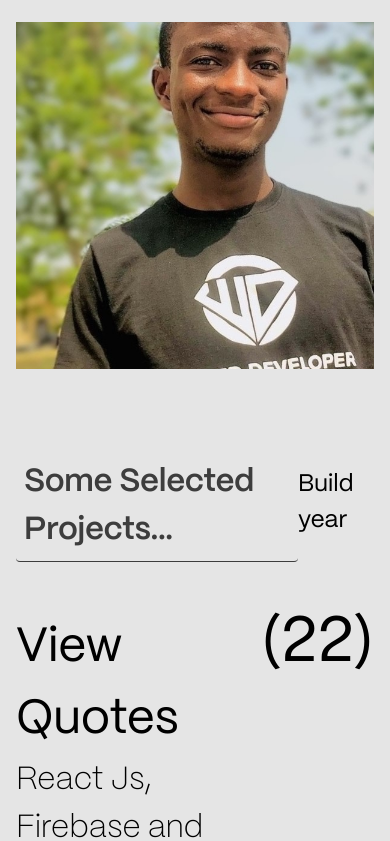
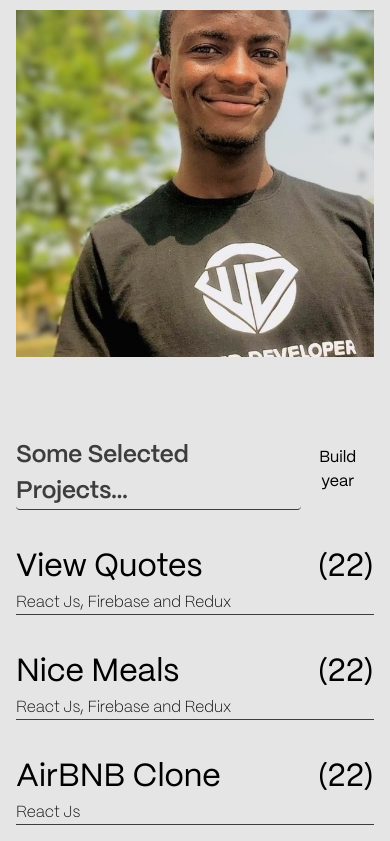
Before and after one commit to AirZED/new-portfolio, a React (Vite) app: page / in a window 390 px wide. Shown: the part 1156-1997 px from the top of the page. Built offline with nearby package versions, Linux system fonts and the light colour scheme.

Commit message:
working on SelectedProjectsComponent

```diff
--- a/src/sections/SelectedProjects.tsx
+++ b/src/sections/SelectedProjects.tsx
@@ -13,7 +13,7 @@ const SelectedProjects = forwardRef((props, ref: any) => {
     <div className={style.projects} id="projects" ref={ref}>
       <div className={style["projects-header"]}>
         <Topic content={"Some Selected Projects"} />
-        <p>Build year</p>
+        <span>Build year</span>
       </div>
 
       {projectData.map((el) => (
--- a/src/styles/Project.module.css
+++ b/src/styles/Project.module.css
@@ -53,8 +53,35 @@
 
 @media (max-width:1200px) {}
 
-@media (max-width:700px) {
+@media (max-width:800px) {
     .projects {
         padding: 5rem 1rem 0rem 1rem;
     }
+
+    .project .project-name {
+        font-size: 2.5rem;
+    }
+
+    .project .project-stack {
+        font-size: 1.5rem;
+    }
+
+    .project .project-date {
+        font-size: 2.5rem;
+    }
+
 }
+
+@media (max-width:500px) {
+    .project .project-name {
+        font-size: 2rem;
+    }
+
+    .project .project-stack {
+        font-size: 1rem;
+    }
+
+    .project .project-date {
+        font-size: 2rem;
+    }
+}
--- a/src/styles/SelectedProjects.module.css
+++ b/src/styles/SelectedProjects.module.css
@@ -10,7 +10,7 @@
 
 }
 
-.projects .projects-header p {
+.projects .projects-header span {
     font-size: 1.5rem;
 }
 
@@ -32,4 +32,19 @@
     .projects {
         padding: 5rem 1rem 0rem 1rem;
     }
+
+    .projects .projects-header span {
+        font-size: 1rem;
+        text-align: center;
+
+    }
+
 }
+
+@media (max-width:500px) {
+    .projects .projects-header span {
+        font-size: 1rem;
+        text-align: center;
+
+    }
+}
--- a/src/styles/Topic.module.css
+++ b/src/styles/Topic.module.css
@@ -8,8 +8,16 @@
     border-bottom: .5px solid var(--lessdark-bg);
 }
 
+@media (max-width:800px) {
+    .topic {
+        font-size: 1.7rem;
+        margin: 0;
+        padding: 0;
+    }
+}
+
 @media (max-width:500px) {
     .topic {
-        font-size: 2rem;
+        font-size: 1.5rem;
     }
 }
```
